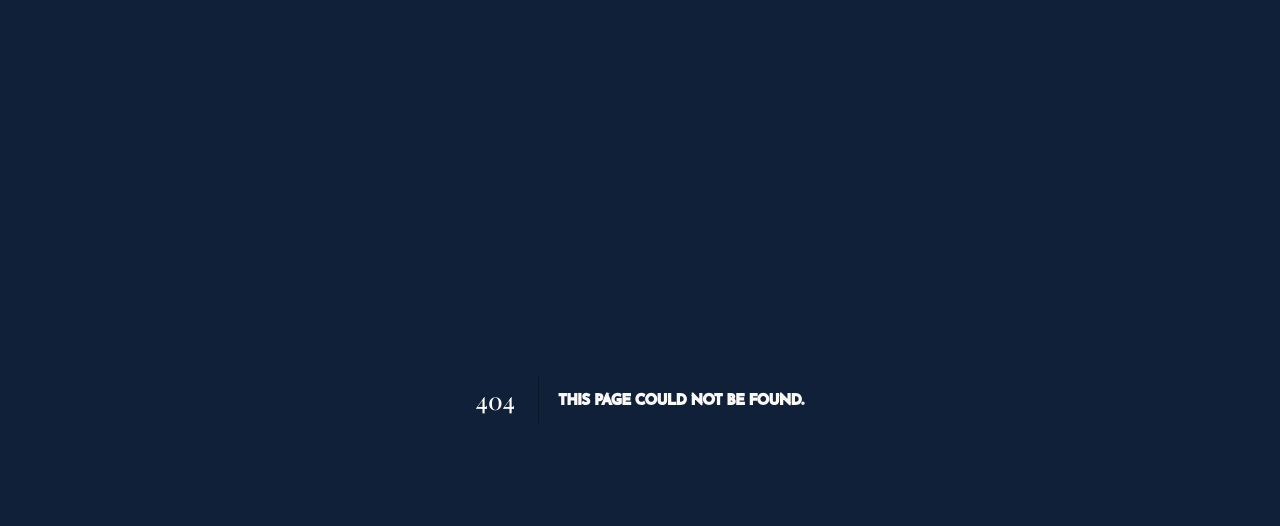
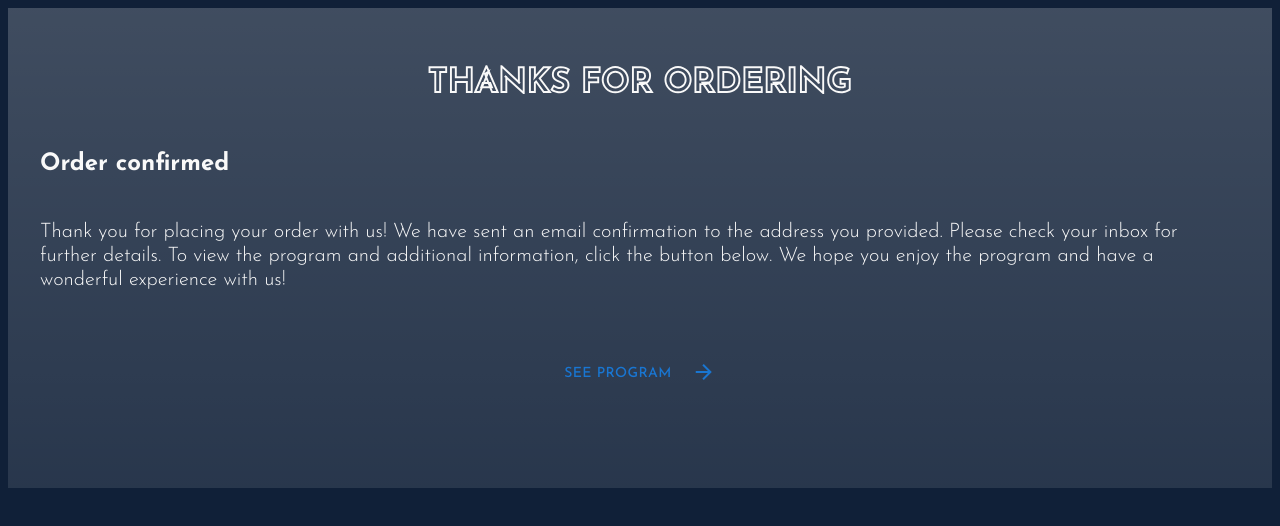
Before and after one commit to jona08n9/booking_flow, a Next.js app: page /thank_you in a window 1280 px wide. Before the commit this address had no page. Shown: the top 526 px of the page. Built offline with nearby package versions, Linux system fonts and the light colour scheme; a web font is replaced by a local one.

Commit message:
thankyou page set up

```diff
--- a/src/pages/payment.js
+++ b/src/pages/payment.js
@@ -109,7 +109,8 @@ export default function payment(props) {
       body: JSON.stringify(bookingDetails),
     })
       .then((res) => res.json())
-      .then((data) => console.log(data));
+      .then((data) => console.log(data))
+      .then(router.push(`/thank_you`));
   }
 
   return (
--- /dev/null
+++ b/src/pages/thank_you.js
@@ -0,0 +1,29 @@
+import { Button } from "@mui/material";
+import { useRouter } from "next/router";
+import { MaterialSymbol } from "material-symbols";
+
+export default function thankYou() {
+  const router = useRouter();
+
+  return (
+    <>
+      <main className="grid place-content-center bg-gradient-to-b from-color-opacity-20 to-color-opacity-10 p-8">
+        <h2 className=" text-center">Thanks for ordering</h2>
+        <h3>Order confirmed</h3>
+        <p>
+          Thank you for placing your order with us! We have sent an email confirmation to the address you provided. Please check
+          your inbox for further details. To view the program and additional information, click the button below. We hope you
+          enjoy the program and have a wonderful experience with us!
+        </p>
+        <div className=" mb-16 mt-10 flex justify-center">
+          <Button
+            className=" mb-10 h-10 gap-5 place-self-center rounded-none border-2 border-solid border-color-yellow px-6 font-sans font-semibold text-color-yellow hover:bg-color-yellow hover:text-color-black "
+            onClick={() => router.push("https://festival-rv84d8qnd-thefred94.vercel.app/")}
+          >
+            <span className="pt-1"> See program</span> <span className="material-symbols-outlined">arrow_forward</span>
+          </Button>
+        </div>
+      </main>
+    </>
+  );
+}
```
